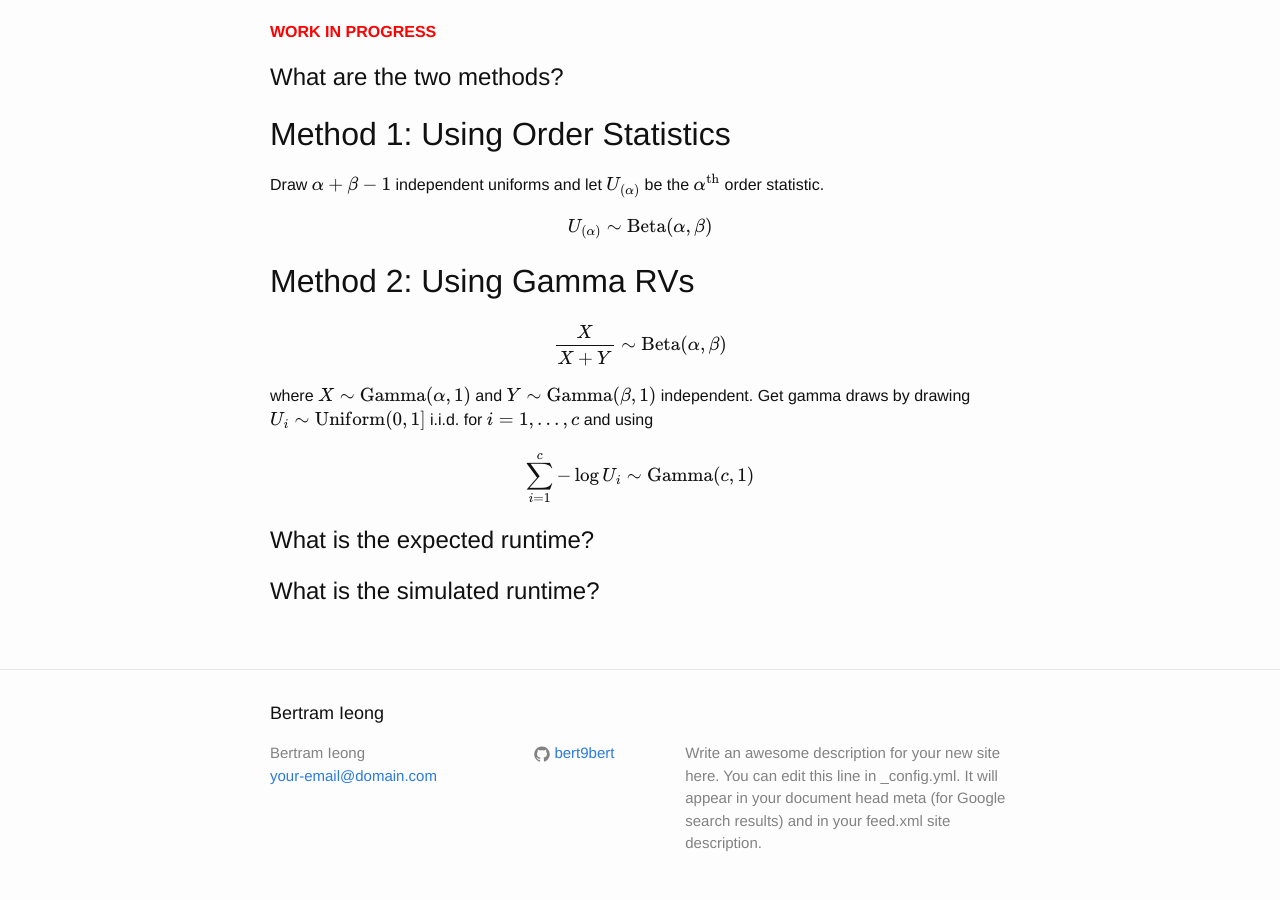
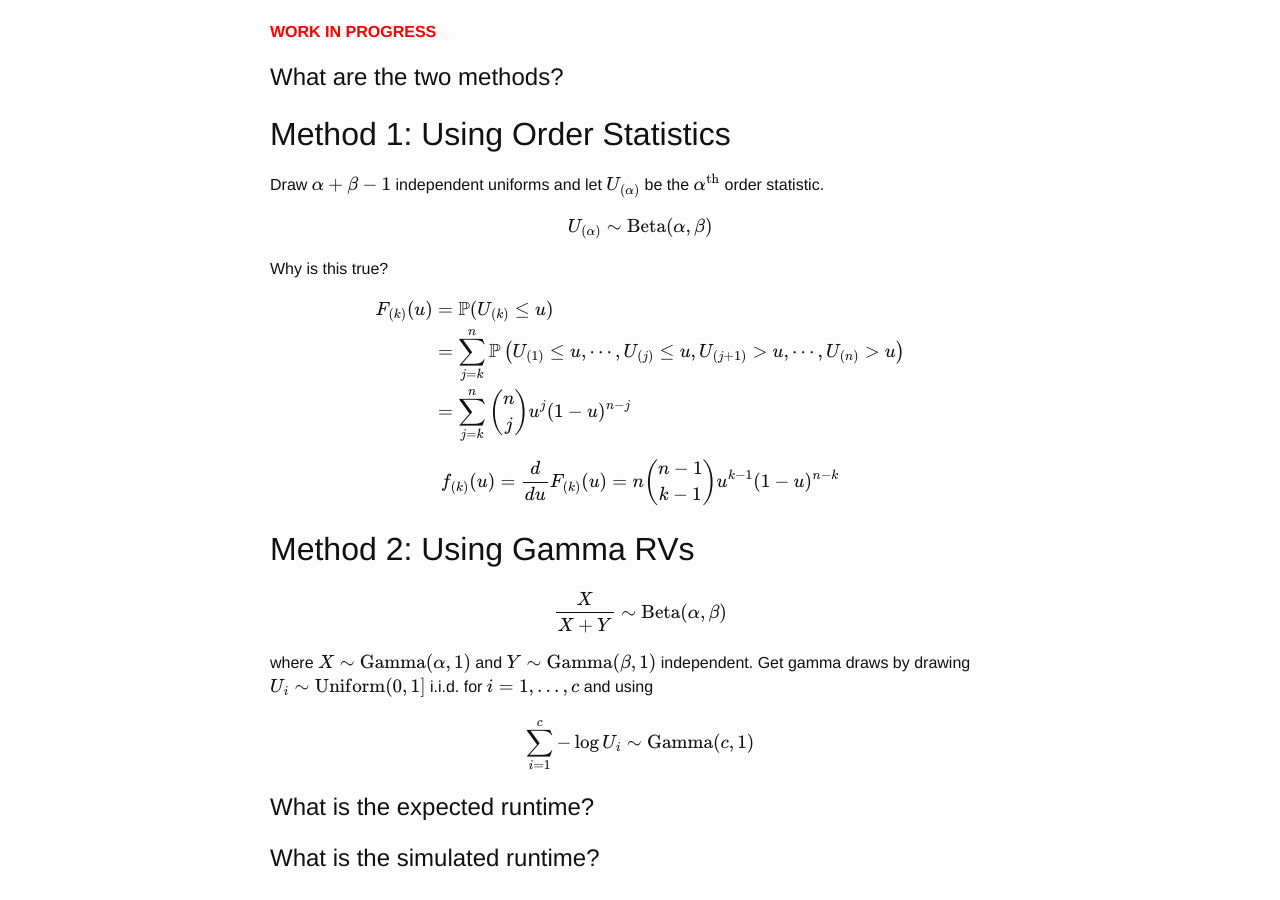
Before and after one commit to bert9bert/bert9bert.github.io, a Jekyll site: the page built from _posts/2014-12-11-betas.md, in a window 1280 px wide and 900 px high, scrolled down 306 px. Built offline with Jekyll 4.4.1, drawn with Linux system fonts in a browser that asks for light colours; formulas are drawn with MathJax 3.

Commit message:
more work on betas post

```diff
--- a/_posts/2014-12-11-betas.md
+++ b/_posts/2014-12-11-betas.md
@@ -14,6 +14,13 @@ categories: jekyll update
 Draw \\(\alpha+\beta-1\\) independent uniforms and let \\(U\_{(\alpha)}\\) be the \\(\alpha^\text{th}\\) order statistic.
 \\[  U_{(\alpha)} \sim \mathrm{Beta}(\alpha,\beta)  \\]
 
+Why is this true?
+\\begin{aligned} F\_{(k)}(u) &= \mathbb{P}(U_{(k)} \leq u)\newline
+&= \sum\_{j=k}^n \mathbb{P} \left( U\_{(1)} \leq u, \cdots,  U\_{(j)} \leq u, U\_{(j+1)} > u, \cdots,  U\_{(n)} > u \right)\newline
+&= \sum\_{j=k}^n \dbinom{n}{j} u^j (1-u)^{n-j} \\end{aligned}
+
+\\[ f_{(k)}(u) = \frac{d}{du} F\_{(k)}(u) = n \dbinom{n-1}{k-1} u^{k-1} (1-u)^{n-k} \\]
+
 ## Method 2: Using Gamma RVs
 
 \\[ \frac{X}{X+Y} \sim \mathrm{Beta}(\alpha,\beta)  \\]
```
